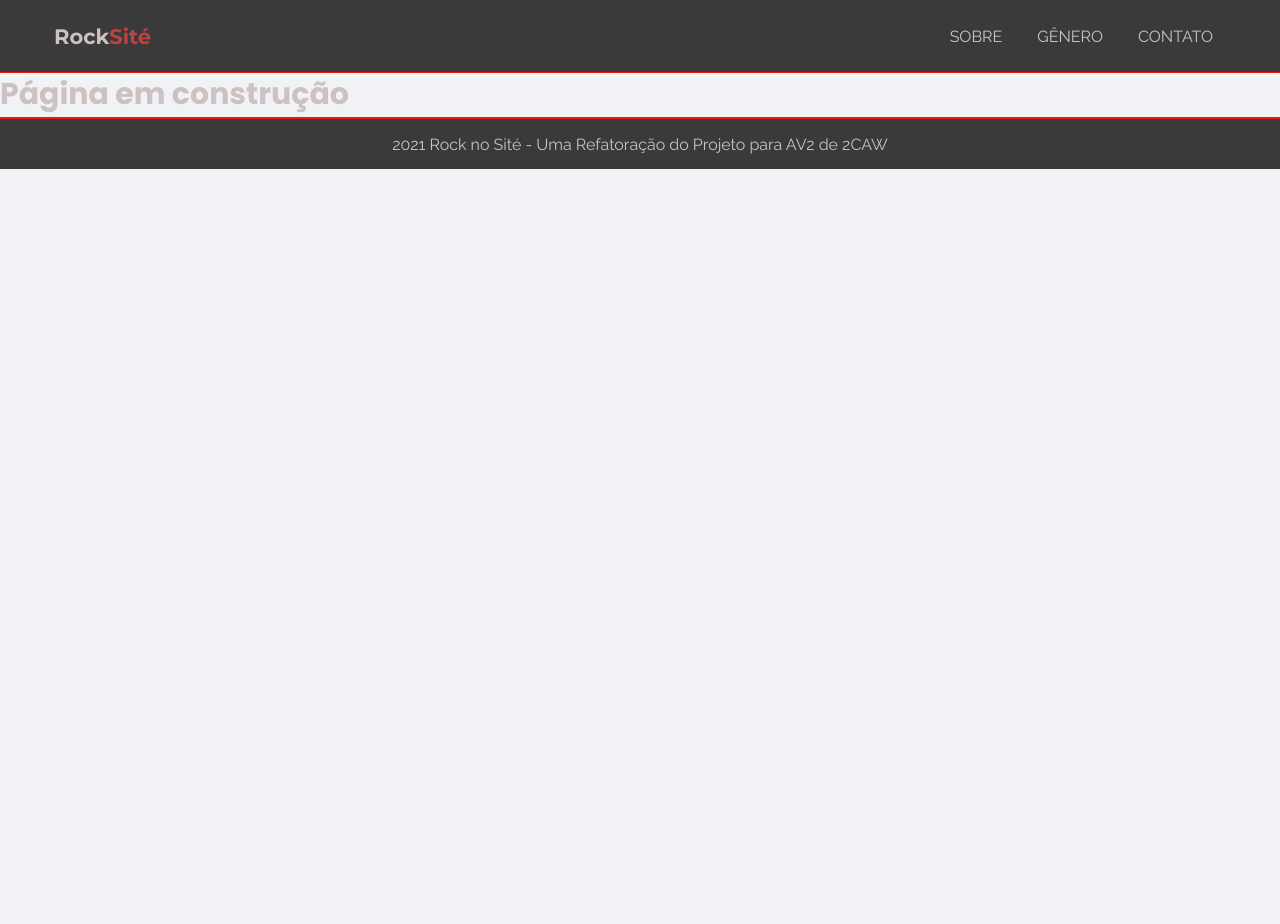
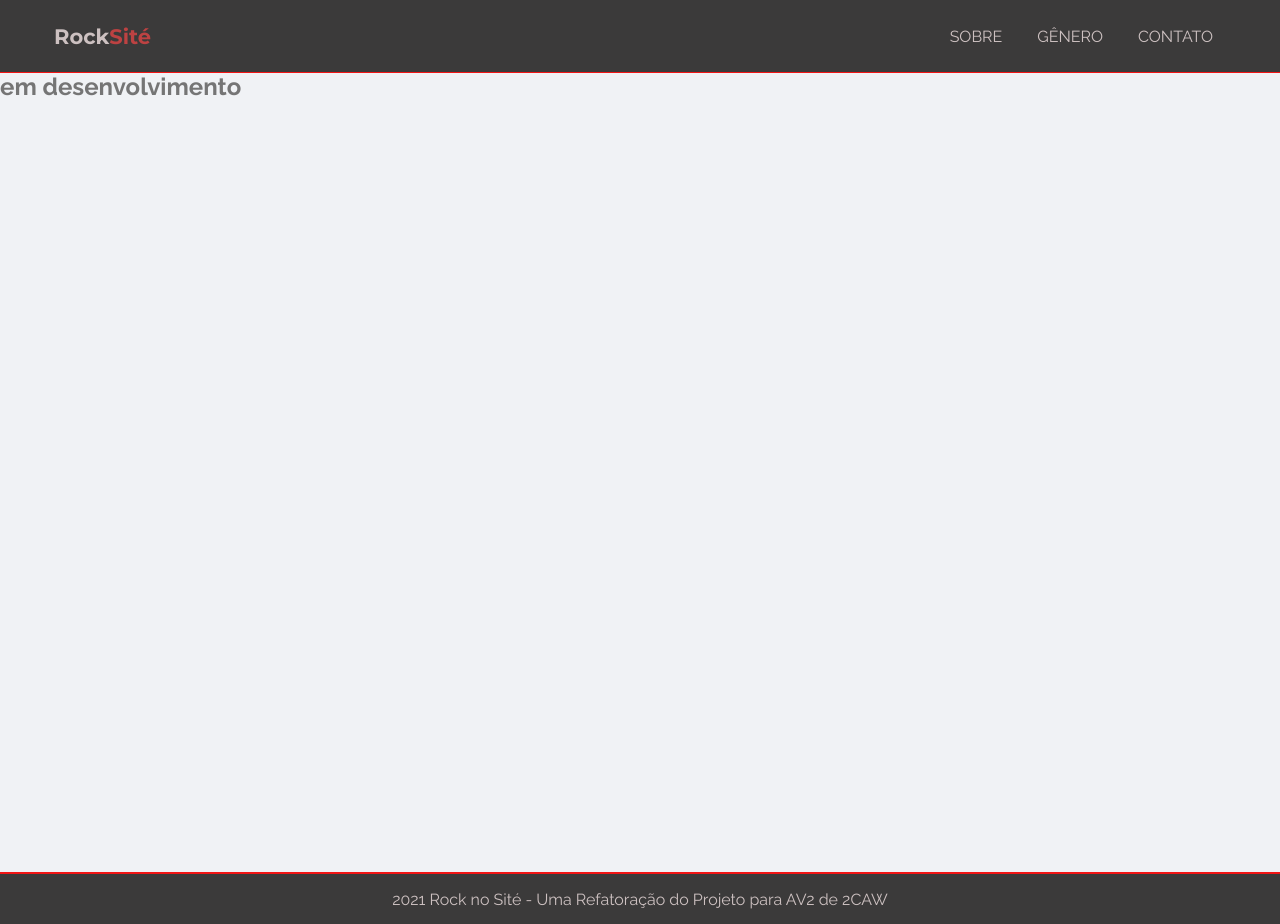
Before and after one commit to alexsandro-cristiano/rocksite, a plain HTML site: page genero.html in a window 1280 px wide. Before the commit the page ends 800 px from the top, so only its background shows below. Drawn offline with Linux system fonts and the light colour scheme.

Commit message:
page genero em desenvolvimento

```diff
--- a/genero.html
+++ b/genero.html
@@ -8,6 +8,7 @@
 
     <!-- Styles-->
     <link rel="stylesheet" href="./assets/css/main.css" />
+    <link rel="stylesheet" href="./assets/css/genero.css" />
 
     <!--Fonts-->
     <link rel="preconnect" href="https://fonts.googleapis.com" />
@@ -35,7 +36,9 @@
       </nav>
     </header>
     <main>
-      <h1>Página em construção</h1>
+     <h2>
+       em desenvolvimento
+     </h2>
     </main>
     <footer id="footer">
       <p>2021 Rock no Sité - Uma Refatoração do Projeto para AV2 de 2CAW</p>
```
